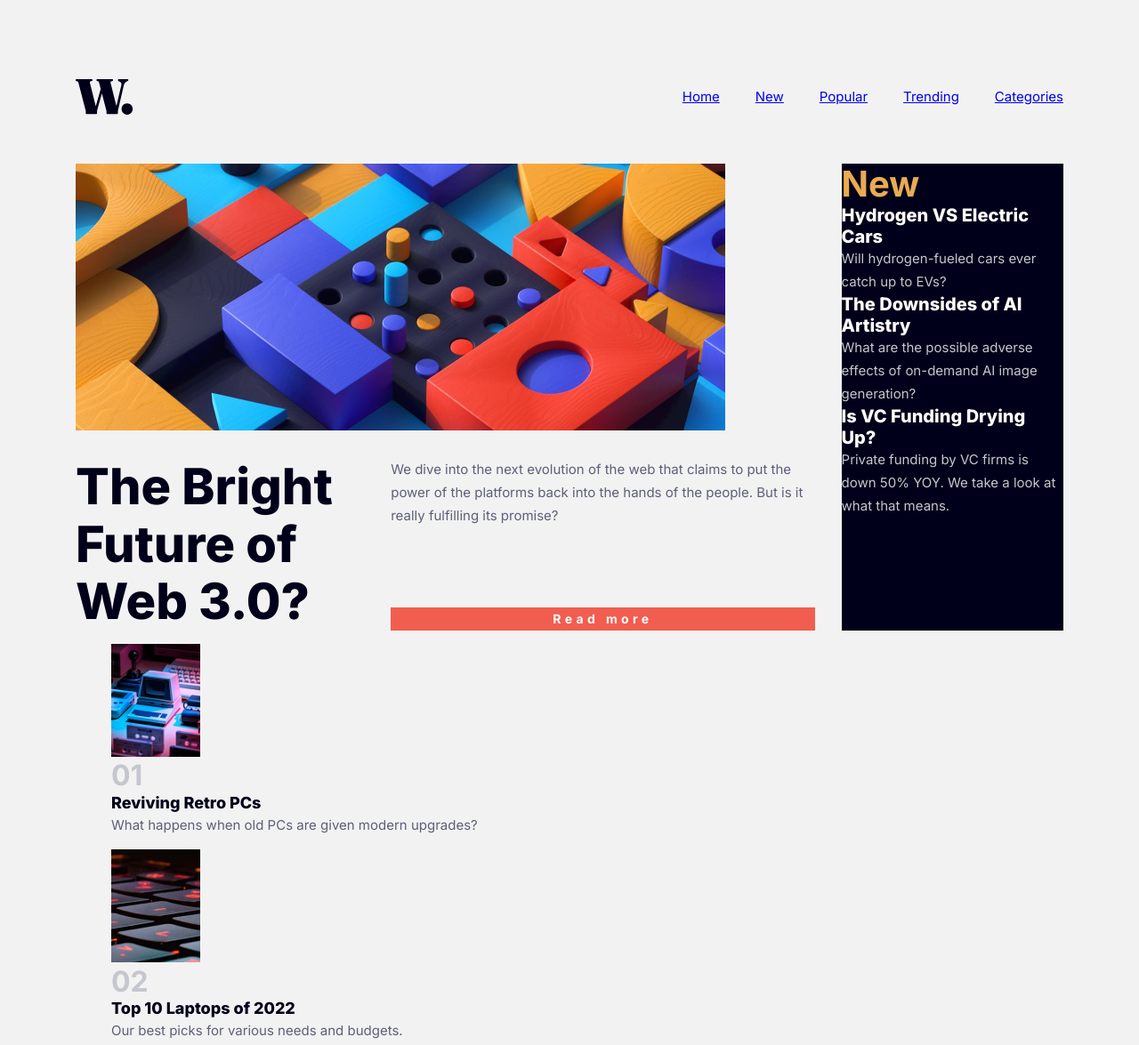
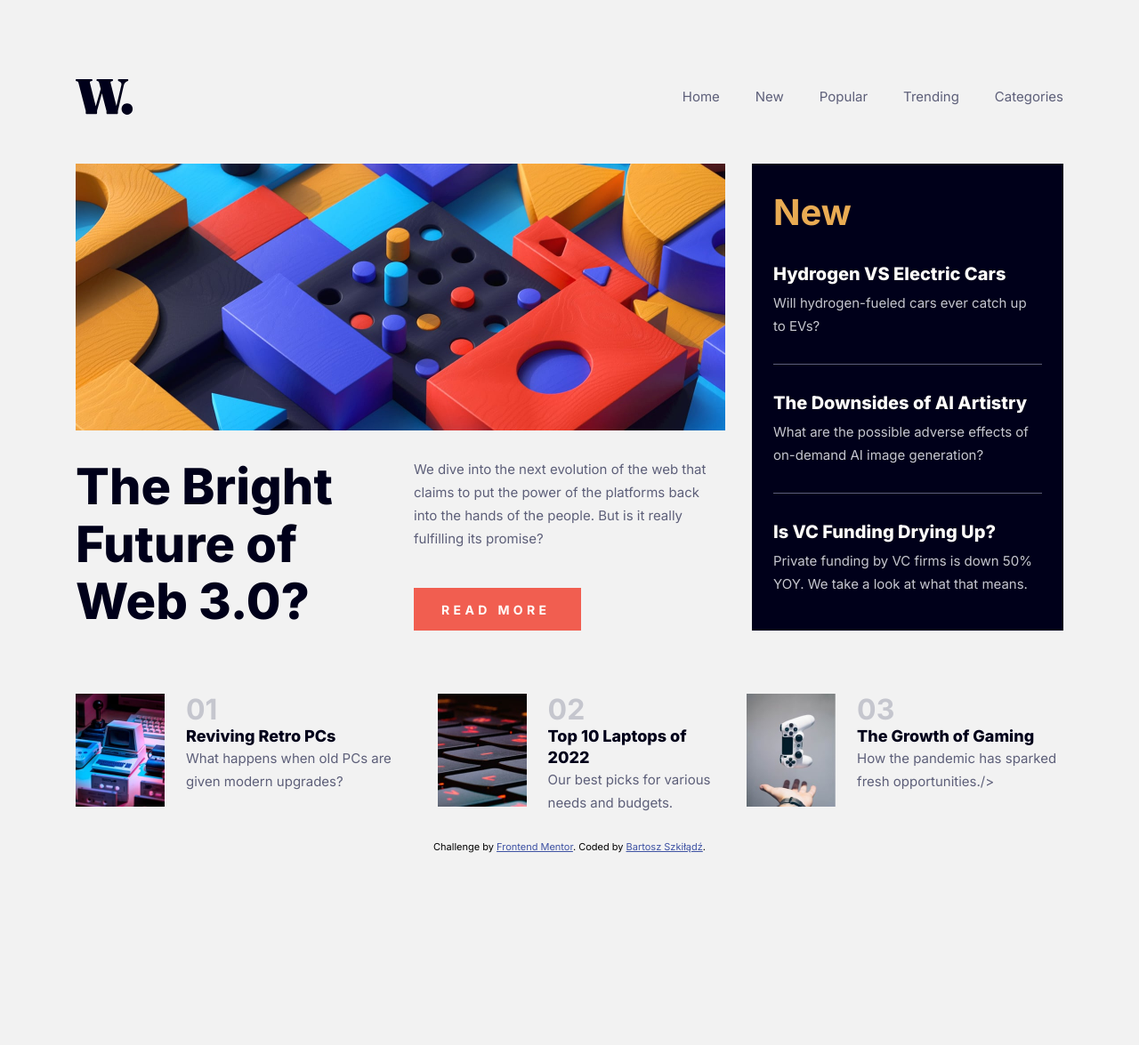
Before and after one commit to szkic/news-homepage-main, a plain HTML site: page index.html in a window 1280 px wide. Shown: the top 1175 px of the page at 89% size. After the commit the page ends 959 px from the top, so only its background shows below. Drawn offline with nearby package versions, Linux system fonts and the light colour scheme.

Commit message:
desktop end

```diff
--- a/css/styles.css
+++ b/css/styles.css
@@ -26,7 +26,9 @@ h3,
 h4,
 h5,
 p,
-ul {
+ul,
+li,
+figure {
   margin: 0;
   padding: 0;
 }
@@ -47,14 +49,24 @@ ul {
   color: var(--darkGrayishBlue);
   list-style: none;
   line-height: 1.73;
-
   display: flex;
   gap: 40px;
+}
+
+.link {
+  text-decoration: none;
+  color: var(--darkGrayishBlue);
+}
+
+.link:hover,
+.link:focus {
+  color: var(--softRed);
 }
 
 .main-section {
   display: flex;
   gap: 30px;
+  margin-bottom: 71px;
 }
 
 .main-section img {
@@ -64,12 +76,16 @@ ul {
 .abc {
   display: flex;
   justify-content: space-between;
+  gap: 30px;
 }
 
 .xyz {
   display: flex;
   flex-direction: column;
   justify-content: space-between;
+  align-items: flex-start;
+  max-width: 350px;
+  gap: 29px;
 }
 
 .title {
@@ -86,25 +102,48 @@ ul {
 .title-button {
   font-weight: 700;
   font-size: 14px;
+  text-transform: uppercase;
   line-height: 1.71;
   letter-spacing: 4.375px;
   background-color: var(--softRed);
   color: var(--offWhite);
   border: 0;
+  padding: 13px 35px 11px 31px;
+}
+
+.title-button:hover,
+.title-button:focus {
+  cursor: pointer;
+  background-color: var(--veryDarkBlue);
 }
 
 .news {
   background-color: var(--veryDarkBlue);
+  min-width: 350px;
 }
 
 .news-title {
   font-weight: 700;
   font-size: 40px;
   color: var(--softOrange);
+  margin-bottom: 34px;
 }
 
 .news-list {
   list-style: none;
+  padding: 32px 24px 31px;
+}
+
+.news-elements:not(:last-child) {
+  padding-bottom: 29px;
+}
+
+.news-elements:nth-child(-n + 3) {
+  border-bottom: 1px solid var(--darkGrayishBlue);
+}
+
+.news-elements:nth-child(n + 3) {
+  padding-top: 31px;
 }
 
 .news-list h3 {
@@ -112,6 +151,12 @@ ul {
   font-size: 20px;
   line-height: 1.2;
   color: var(--offWhite);
+  margin-bottom: 8px;
+}
+
+.news-list h3:hover {
+  cursor: pointer;
+  color: var(--softOrange);
 }
 
 .news-list p {
@@ -121,6 +166,8 @@ ul {
 
 .articles {
   list-style: none;
+  display: flex;
+  gap: 30px;
 }
 
 .articles h4 {
@@ -129,11 +176,17 @@ ul {
   color: var(--grayishBlue);
 }
 
-.articles h5 {
+.article-link {
   font-size: 18px;
   font-weight: 800;
   line-height: 1.33;
   color: var(--veryDarkBlue);
+  text-decoration: none;
+}
+
+.article-link:hover,
+.article-link:focus {
+  color: var(--softRed);
 }
 
 .articles p {
@@ -144,7 +197,13 @@ ul {
 .attribution {
   font-size: 11px;
   text-align: center;
+  margin-top: 30px;
 }
 .attribution a {
   color: hsl(228, 45%, 44%);
 }
+
+.projects {
+  display: flex;
+  gap: 24px;
+}
--- a/index.html
+++ b/index.html
@@ -41,11 +41,11 @@
           </svg>
           <nav>
             <ul class="page-links">
-              <li><a href="#">Home</a></li>
-              <li><a href="#">New</a></li>
-              <li><a href="#">Popular</a></li>
-              <li><a href="#">Trending</a></li>
-              <li><a href="#">Categories</a></li>
+              <li><a href="#" class="link">Home</a></li>
+              <li><a href="#" class="link">New</a></li>
+              <li><a href="#" class="link">Popular</a></li>
+              <li><a href="#" class="link">Trending</a></li>
+              <li><a href="#" class="link">Categories</a></li>
             </ul>
           </nav>
         </div>
@@ -75,28 +75,28 @@
         </section>
 
         <section class="news">
-          <ul class="news-list">
-            <li><h2 class="news-title">New</h2></li>
-            <li>
+          <div class="news-list">
+            <h2 class="news-title">New</h2>
+            <div class="news-elements">
               <h3>Hydrogen VS Electric Cars</h3>
               <p>Will hydrogen-fueled cars ever catch up to EVs?</p>
-            </li>
+            </div>
 
-            <li>
+            <div class="news-elements">
               <h3>The Downsides of AI Artistry</h3>
               <p>
                 What are the possible adverse effects of on-demand AI image
                 generation?
               </p>
-            </li>
-            <li>
+            </div>
+            <div class="news-elements">
               <h3>Is VC Funding Drying Up?</h3>
               <p>
                 Private funding by VC firms is down 50% YOY. We take a look at
                 what that means.
               </p>
-            </li>
-          </ul>
+            </div>
+          </div>
         </section>
       </div>
 
@@ -104,7 +104,7 @@
         <div class="container">
           <ul class="articles">
             <li>
-              <figure>
+              <figure class="projects">
                 <img
                   src="assets/images/image-retro-pcs.jpg"
                   alt="retro computer"
@@ -115,7 +115,7 @@
                   <ul class="articles">
                     <li>
                       <h4>01</h4>
-                      <h5>Reviving Retro PCs</h5>
+                      <a href="#" class="article-link">Reviving Retro PCs</a>
                       <p>
                         What happens when old PCs are given modern upgrades?
                       </p>
@@ -125,7 +125,7 @@
               </figure>
             </li>
             <li>
-              <figure>
+              <figure class="projects">
                 <img
                   src="assets/images/image-top-laptops.jpg"
                   alt="keyboard"
@@ -136,7 +136,9 @@
                   <ul class="articles">
                     <li>
                       <h4>02</h4>
-                      <h5>Top 10 Laptops of 2022</h5>
+                      <a href="#" class="article-link"
+                        >Top 10 Laptops of 2022</a
+                      >
                       <p>Our best picks for various needs and budgets.</p>
                     </li>
                   </ul>
@@ -144,7 +146,7 @@
               </figure>
             </li>
             <li>
-              <figure>
+              <figure class="projects">
                 <img
                   src="assets/images/image-gaming-growth.jpg"
                   alt="pad"
@@ -155,7 +157,7 @@
                   <ul class="articles">
                     <li>
                       <h4>03</h4>
-                      <h5>The Growth of Gaming</h5>
+                      <a href="#" class="article-link">The Growth of Gaming</a>
                       <p>How the pandemic has sparked fresh opportunities./></p>
                     </li>
                   </ul>
```
